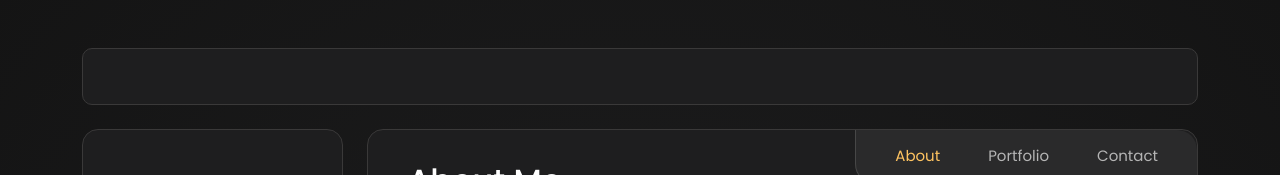
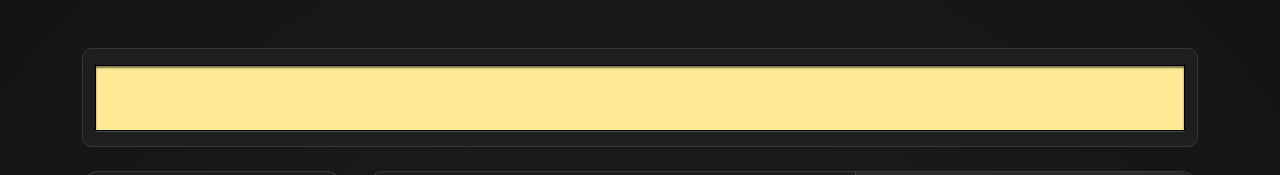
Before and after one commit to db968/portfolio, a plain HTML site: page index.html in a window 1280 px wide. Shown: the top 175 px of the page. Drawn offline with nearby package versions, Linux system fonts and the light colour scheme; a web font is replaced by a local one.

Commit message:
Update style.css

```diff
--- a/assets/css/style.css
+++ b/assets/css/style.css
@@ -33,12 +33,31 @@ body {
 }
 
 marquee {
-    -webkit-overflow-scrolling: touch;
+    -webkit-animation:  caption 50s linear 0s infinite;
+    font-family:'Segoe ui';
+    padding:20px 0;
+    border: 1px solid #000;
+  background-color: #fff;
+  -webkit-box-shadow: inset 0px 2px 2px rgba(0, 0, 0, .5), 0px 1px 0px rgba(250, 250, 250, .2);
+  box-shadow: inset 0px 2px 2px rgba(0, 0, 0, .5), 0px 1px 0px rgba(250, 250, 250, .2);
+  -webkit-transition: background-color 350ms;
+  -moz-transition: background-color 350ms;
+  transition: background-color 350ms;
     overflow: hidden;
-    overflow-x: -webkit-marquee;
-    -webkit-marquee-direction: forwards;
-    -webkit-marquee-speed: fast;
-}
+    overflow-x:-webkit-marquee;
+    -webkit-marquee-direction: right;
+    -webkit-marquee-style: scroll;
+    -webkit-marquee-speed: normal;
+    -webkit-marquee-increment: small;
+    -webkit-marquee-repetition: 5;
+    overflow-x: marquee-line;
+    marquee-direction: forward;
+    marquee-style: loop;
+    marquee-speed: slow;
+    marquee-play-count: 5;
+    color:#28282a;
+    background:#ffeb95;
+  }
 
 #sidebar {
     position: sticky;
```
